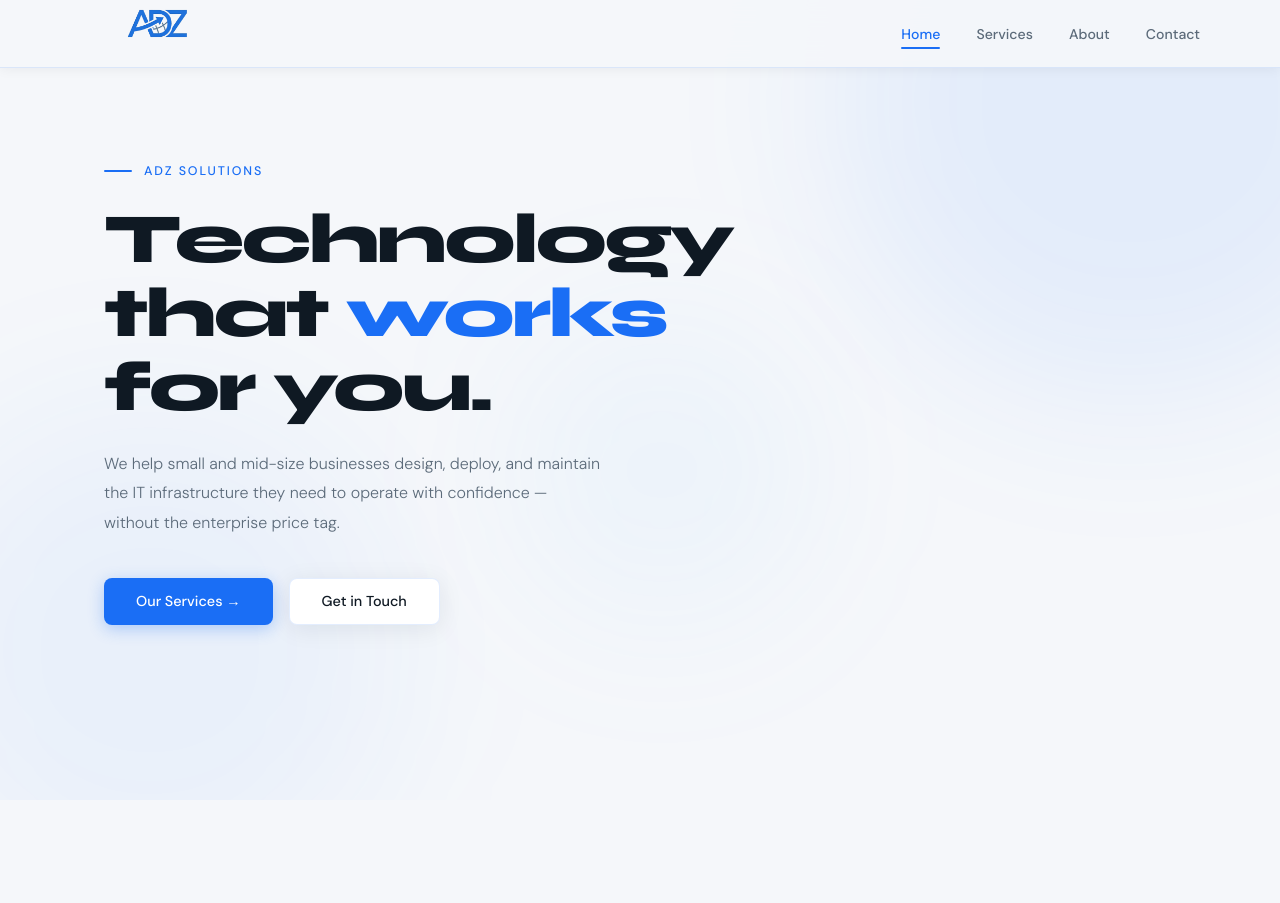
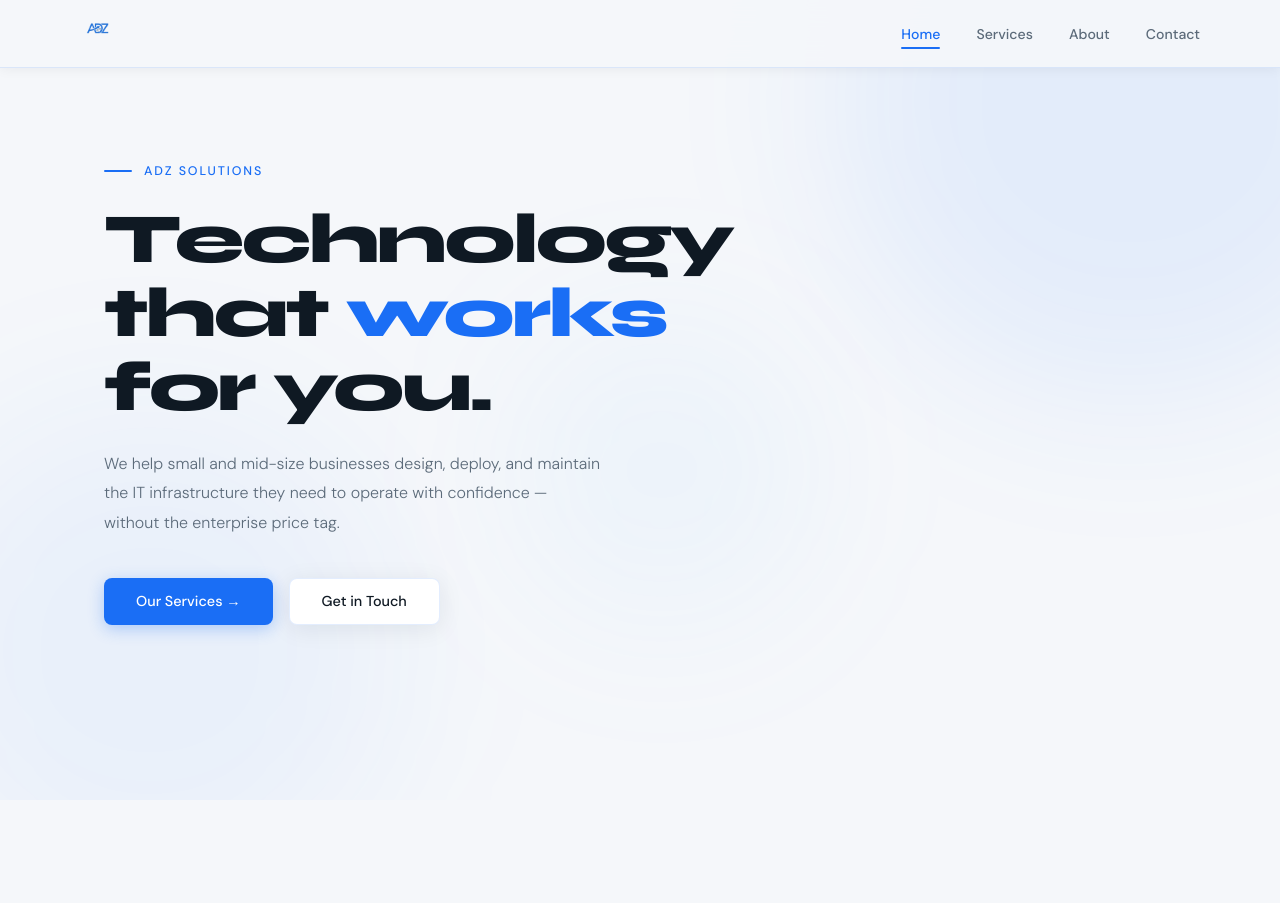
Before and after one commit to 2002DK/adzsolutionsgroup-website, a plain HTML site: page index.html in a window 1280 px wide. Shown: the top 903 px of the page. Drawn offline with Linux system fonts and the light colour scheme.

Commit message:
Adjusted logo height to 36

```diff
--- a/index.html
+++ b/index.html
@@ -374,7 +374,7 @@
 </div>
 
 <header>
-  <a href="#home"><img src="/assets/logo.png" alt="ADZ Solutions" height="100"></a>
+  <a href="#home"><img src="/assets/logo.png" alt="ADZ Solutions" height="36"></a>
   <nav>
     <a href="#home" class="active" onclick="setActive(this)">Home</a>
     <a href="#services" onclick="setActive(this)">Services</a>
```
Also changed, not shown: tracker/dashboard.html (+1 -1 lines).
